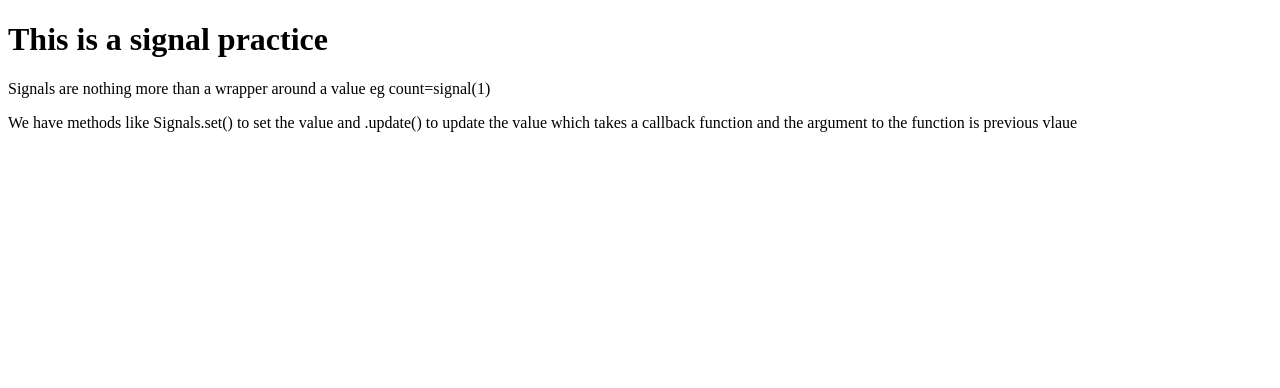
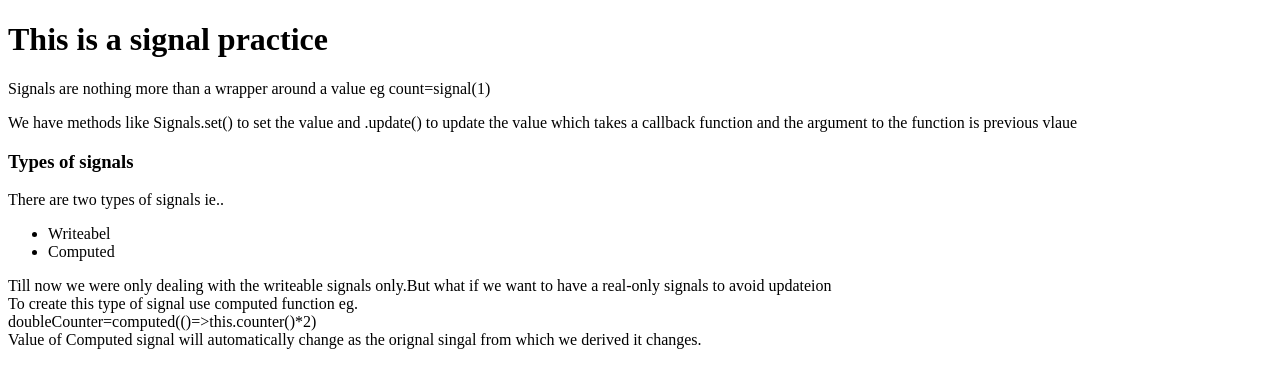
Before and after one commit to Msuf123/signals-practice, an Angular app: page / in a window 1280 px wide. Shown: the top 388 px of the page. Built offline with nearby package versions, Linux system fonts and the light colour scheme.

Commit message:
Understood the computed signal

```diff
--- a/src/app/app.component.html
+++ b/src/app/app.component.html
@@ -1,3 +1,13 @@
 <h1>This is a signal practice</h1>
 <p>Signals are nothing more than a wrapper around a value eg count=signal(1)</p>
 <p>We have methods like Signals.set() to set the value and .update() to update the value which takes a callback function and the argument to the function is previous vlaue</p>
+<h3>Types of signals</h3>
+<p>There are two types of signals ie..</p>
+<ul>
+  <li>Writeabel</li>
+  <li>Computed</li>
+</ul>
+<p>Till now we were only dealing with the writeable signals only.But what if we want to have a real-only signals to avoid updateion<br>
+To create this type of signal use computed function eg.<br> doubleCounter=computed(()=>this.counter()*2)
+<br>Value of Computed signal will automatically change as the orignal singal from which we derived it changes.
+</p>
--- a/src/app/app.component.ts
+++ b/src/app/app.component.ts
@@ -1,4 +1,4 @@
-import { Component, signal } from '@angular/core';
+import { Component, computed, signal } from '@angular/core';
 import { RouterOutlet } from '@angular/router';
 
 @Component({
@@ -11,10 +11,10 @@ import { RouterOutlet } from '@angular/router';
 export class AppComponent {
   title = 'signals';
   counter=signal(1)
+  doubleCounter=computed(()=>this.counter()*2)
   constructor(){
-    console.log(this.counter())
-    this.counter.set(4)
-    this.counter.update(value => value + 1);
-    console.log(this.counter())
+    console.log(this.counter.set(3))
+    console.log(this.doubleCounter())
+
   }
 }
```
